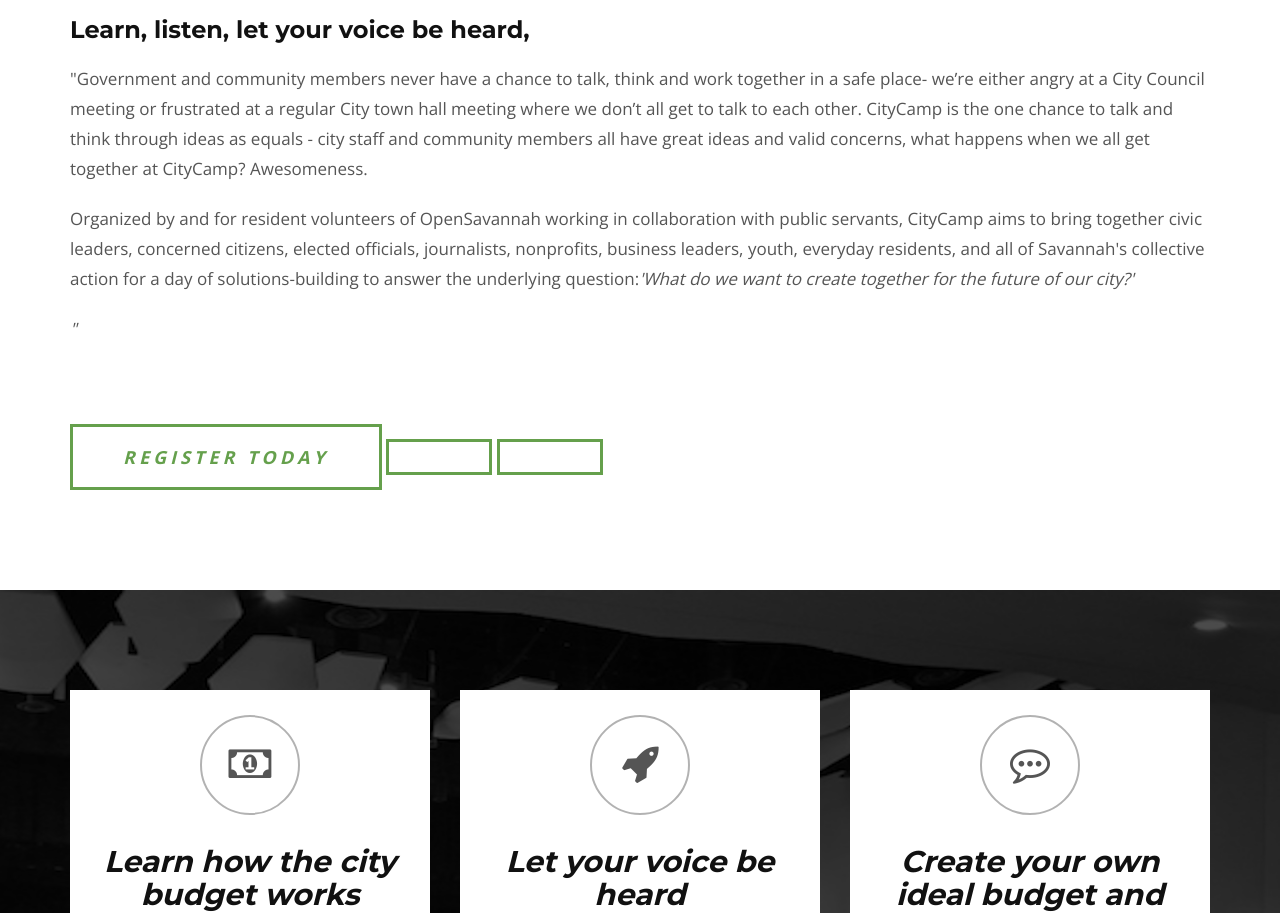
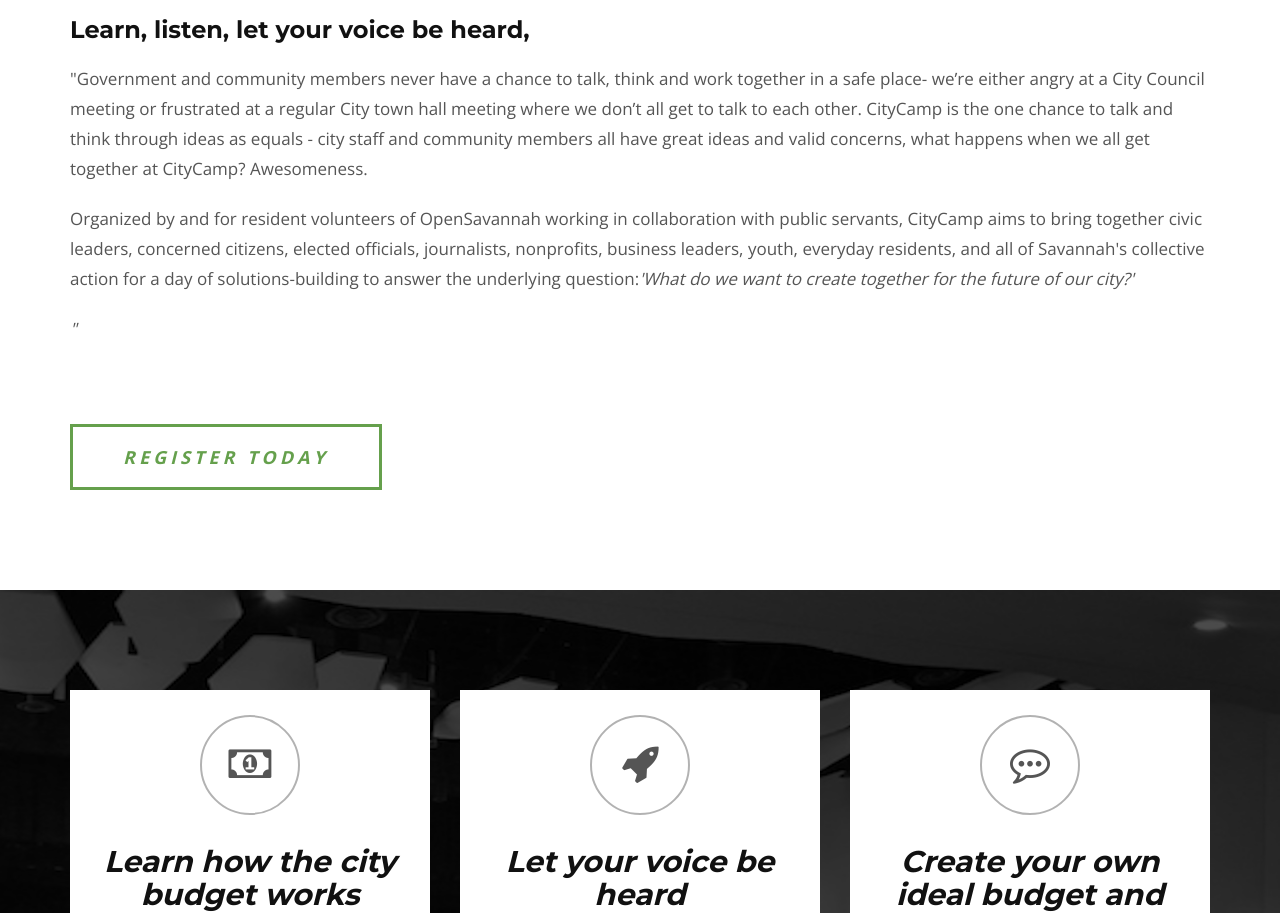
Before and after one commit to opensavannah/citycampsav.org, a Jekyll site: the page built from index.html, in a window 1280 px wide. Shown: the part 1448-2361 px from the top of the page. Built offline with Jekyll 4.4.1, drawn with Linux system fonts in a browser that asks for light colours.

Commit message:
Updated '_includes/about-us.html' via CloudCannon

```diff
--- a/_includes/about-us.html
+++ b/_includes/about-us.html
@@ -27,8 +27,6 @@
 					<a href="#" class="btn outline-btn" data-toggle="modal" data-target="{{ site.data.about-us.btntext1Target }}">
 						{{ site.data.about-us.btntext1 }}
 					</a>
-					<a href="{{ site.data.about-us.btntext2Text }}" class="btn outline-btn">{{ site.data.about-us.btntext2 }}</a>
-					<a href="{{ site.data.about-us.btntext3Text }}" class="btn outline-btn">{{ site.data.about-us.btntext3 }}</a>
 				</div>
 			</div>
 		</div>
```
